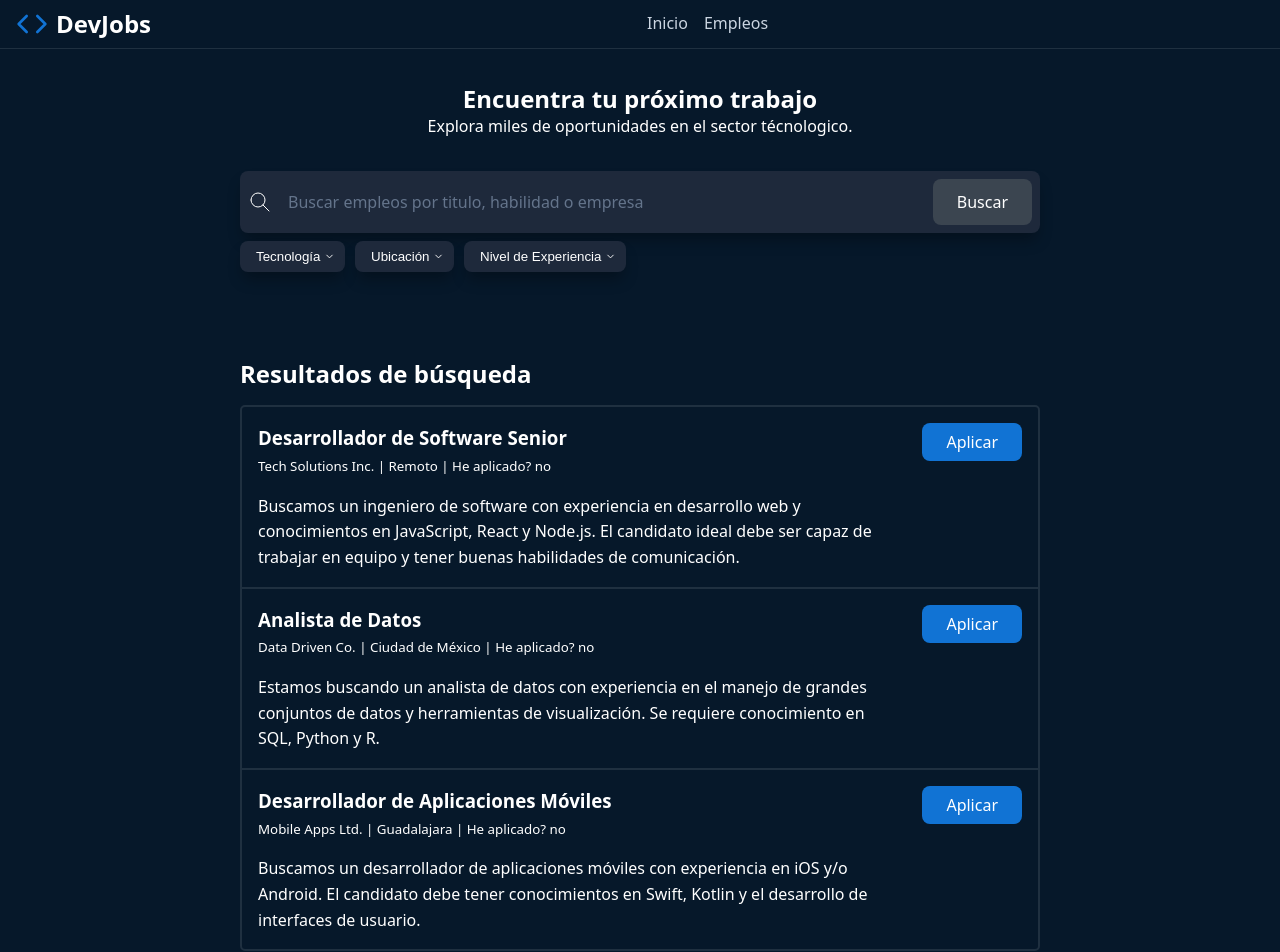
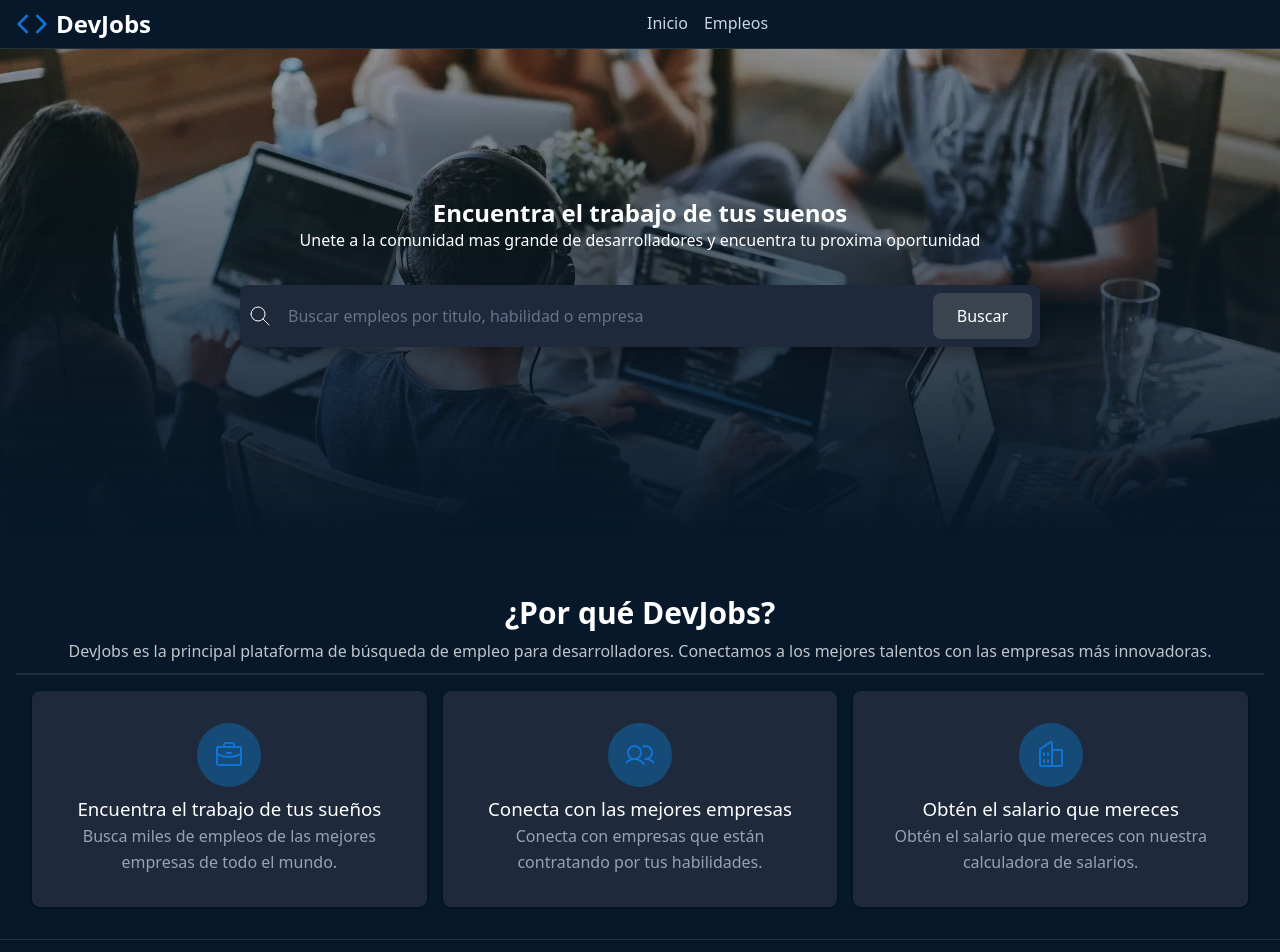
Before and after one commit to andresvaldezt/jscamp, a React (Vite) app in the folder react-vite-version/: page / in a window 1280 px wide. Shown: the top 952 px of the page. Built offline with nearby package versions, Linux system fonts and the light colour scheme.

Commit message:
Refactor App component to implement routing and add Home and Search pages

```diff
--- a/react-vite-version/src/App.jsx
+++ b/react-vite-version/src/App.jsx
@@ -1,69 +1,23 @@
-import { useState } from 'react'
 import { Header } from './components/Header.jsx'
-import { JobSearchForm } from './components/JobSearchForm.jsx'
-import { SearchResults } from './components/SearchResults.jsx'
-import { Pagination } from './components/Pagination.jsx'
 import { Footer } from './components/Footer.jsx'
+
+import { HomePage } from './pages/Home.jsx'
+import { SearchPage } from './pages/Search.jsx'
+import { NotFoundPage } from './pages/404.jsx'
+
 import jobsData from './data.json'
 
 const RESULTS_PER_PAGE = 3;
 
 function App() {
+  const currenPath = window.location.pathname;
 
-  const[
-    filters,
-    setFilters
-  ] = useState({
-        technology: '',
-        location: '',
-        experiencielevel: ''
-  })
+  let page = <NotFoundPage/>;
 
-  const[
-    textToFilter, //Texto actual a filtrar
-    setTextToFilter //cambia el texto cambian los resultados
-  ] = useState('')
-
-  const[
-    currentPage, //estado actual o en este caso pagina actual
-    setCurrentPage //cambiando de estado o en este caso cambiando de pagina
-  ] = useState(1)
-
-  const jobsFilteredByFilters = jobsData.filter(job =>{
-    return (
-      (filters.technology === '' || job.data.technology === filters.technology)
-    )
-  })
-
-  const jobsWithTextFilter = textToFilter === ''
-    ? jobsFilteredByFilters
-    : jobsFilteredByFilters.filter(job => {
-        return job.titulo.toLocaleLowerCase().includes(textToFilter.toLocaleLowerCase())
-    })
-
-  const totalPages = Math.ceil(jobsWithTextFilter.length / RESULTS_PER_PAGE);
-
-  //pasamos el filtro aqui, si no hay texto en el filtro renderiza todos
-  const pagedResults = jobsWithTextFilter.slice(
-    //donde comienza a cortar
-    (currentPage - 1) * RESULTS_PER_PAGE, //pagina 1 -> 0, 2 -> 4, 3 -> 8
-    //hasta donde va a cortar
-    currentPage * RESULTS_PER_PAGE        //pagina 1 -> 4, 2 -> 8, 3 -> 12
-  )
-
-  const handlePageChange = (page) => {
-    console.log('cambiando a la pagina:', page);
-    setCurrentPage(page);
-  }
-
-  const handleTextFilter = (newTextToFilter) =>{
-    setTextToFilter(newTextToFilter)
-    setCurrentPage(1)
-  }
-
-  const handleSearch = (filters) =>{
-    setFilters(filters)
-    setCurrentPage(1)
+  if(currenPath === '/'){
+    page = <HomePage/>
+  }else if (currenPath === '/search'){
+    page = <SearchPage/>;
   }
 
 
@@ -71,31 +25,7 @@ function App() {
     <>
     <Header/>
 
-    <main className="find-job">
-
-        <section className="jobs-header">
-
-            <h1>Encuentra tu próximo trabajo</h1>
-
-            <p>Explora miles de oportunidades en el sector técnologico.</p>
-
-            <JobSearchForm
-              onSearch={handleSearch}
-              onTextFilter={handleTextFilter}
-            />
-        </section>
-
-        <SearchResults
-          jobs={pagedResults}
-        />
-
-        <Pagination
-          currentPage={currentPage}
-          totalPages={totalPages}
-          onPageChange={handlePageChange}
-        />
-
-    </main>
+    {page}
 
     <Footer/>
 
--- a/react-vite-version/src/components/Header.jsx
+++ b/react-vite-version/src/components/Header.jsx
@@ -1,7 +1,8 @@
 export function Header(){
     return(
         <header>
-            <h1>
+            <a href="/" style={{textDecoration: 'none'}}>
+                <h1 style={{color: 'white'}}>
                     <svg
                     fill="none"
                     stroke="currentColor"
@@ -15,9 +16,10 @@ export function Header(){
                     </svg>
                     DevJobs
                 </h1>
+            </a>
             <nav>
-                <a href="https://www.instagram.com/antrick_/" target="_blank" rel="noopener noreferer">Inicio</a>
-                <a href="empleos.html" >Empleos</a>
+                <a href="/" rel="noopener noreferer">Inicio</a>
+                <a href="search" >Empleos</a>
             </nav>
             <div>
                 <devjobs-avatar
--- a/react-vite-version/src/components/JobSearchForm.jsx
+++ b/react-vite-version/src/components/JobSearchForm.jsx
@@ -13,7 +13,9 @@ export function JobSearchForm({onSearch, onTextFilter}){
       e.preventDefault()
       console.log('Submit del formulario de busqueda')
 
-      const formData = new FormData(e.target);
+      //Se cambio e.target por e.currentTarget
+      //asi recuperamos todo el formulario para filtrar
+      const formData = new FormData(e.currentTarget);
 
       const filters = {
         search: formData.get(idText),
@@ -32,7 +34,7 @@ export function JobSearchForm({onSearch, onTextFilter}){
     }
 
     return(
-        <form onSubmit={handleSubmit} className="jobs-search" role="search">
+        <form onChange={handleSubmit} className="jobs-search" role="search">
             <SearchBar
                 idText={idText}
                 onTextChange={handleTextChange}
--- a/react-vite-version/src/components/SearchBar.jsx
+++ b/react-vite-version/src/components/SearchBar.jsx
@@ -23,12 +23,12 @@ export function SearchBar({idText, onTextChange}){
                 placeholder="Buscar empleos por titulo, habilidad o empresa"
                 onChange={onTextChange}
             />
-            <button
+            {/*<button
                 className="search-button"
                 type="submit"
             >
                 Buscar
-            </button>
+            </button>*/}
         </div>
     )
 }
--- /dev/null
+++ b/react-vite-version/src/pages/404.jsx
@@ -0,0 +1,8 @@
+export function NotFoundPage(){
+    return(
+        <main>
+            <h1>404 - Pagina no encontrada</h1>
+            <p>Lo sentimos, la pagina uqe buscas no existe.</p>
+        </main>
+    )
+}
--- /dev/null
+++ b/react-vite-version/src/pages/Home.jsx
@@ -0,0 +1,65 @@
+export function HomePage (){
+    return(
+
+        <main className="index-main">
+            <section className="in-header">
+                <img src="/background.webp" width="200" alt=""/>
+
+                <h1>Encuentra el trabajo de tus suenos</h1>
+
+                <p>Unete a la comunidad mas grande de desarrolladores y encuentra tu proxima oportunidad</p>
+
+                <form className="jobs-search" action="search">
+                    <div className="search-bar">
+                        <svg xmlns="http://www.w3.org/2000/svg" width="24" height="24" viewBox="0 0 24 24" fill="none" stroke="currentColor" strokeWidth="1" strokeLinecap="round" strokeLinejoin="round" className="icon icon-tabler icons-tabler-outline icon-tabler-search"><path stroke="none" d="M0 0h24v24H0z" fill="none"/><path d="M3 10a7 7 0 1 0 14 0a7 7 0 1 0 -14 0" /><path d="M21 21l-6 -6" /></svg>
+                        <input type="text" placeholder="Buscar empleos por titulo, habilidad o empresa"/>
+                        <button className="search-button" type="submit">Buscar</button>
+                    </div>
+                </form>
+            </section>
+            <section>
+                <header>
+                    <h2>¿Por qué DevJobs?</h2>
+                    <p>
+                        DevJobs es la principal plataforma de
+                        búsqueda de empleo para desarrolladores.
+                        Conectamos a los mejores talentos con las
+                        empresas más innovadoras.
+                    </p>
+                </header>
+                <footer>
+                    <article className="in-articles">
+                        <svg fill="currentColor" height="32" viewBox="0 0 256 256" width="32" xmlns="http://www.w3.org/2000/svg"
+                            aria-hidden="true">
+                            <path
+                            d="M216,56H176V48a24,24,0,0,0-24-24H104A24,24,0,0,0,80,48v8H40A16,16,0,0,0,24,72V200a16,16,0,0,0,16,16H216a16,16,0,0,0,16-16V72A16,16,0,0,0,216,56ZM96,48a8,8,0,0,1,8-8h48a8,8,0,0,1,8,8v8H96ZM216,72v41.61A184,184,0,0,1,128,136a184.07,184.07,0,0,1-88-22.38V72Zm0,128H40V131.64A200.19,200.19,0,0,0,128,152a200.25,200.25,0,0,0,88-20.37V200ZM104,112a8,8,0,0,1,8-8h32a8,8,0,0,1,0,16H112A8,8,0,0,1,104,112Z">
+                            </path>
+                        </svg>
+                        <h3>Encuentra el trabajo de tus sueños</h3>
+                        <p>Busca miles de empleos de las mejores empresas de todo el mundo.</p>
+                    </article>
+                    <article className="in-articles">
+                        <svg fill="currentColor" height="32" viewBox="0 0 256 256" width="32" xmlns="http://www.w3.org/2000/svg"
+                            aria-hidden="true">
+                            <path
+                            d="M117.25,157.92a60,60,0,1,0-66.5,0A95.83,95.83,0,0,0,3.53,195.63a8,8,0,1,0,13.4,8.74,80,80,0,0,1,134.14,0,8,8,0,0,0,13.4-8.74A95.83,95.83,0,0,0,117.25,157.92ZM40,108a44,44,0,1,1,44,44A44.05,44.05,0,0,1,40,108Zm210.14,98.7a8,8,0,0,1-11.07-2.33A79.83,79.83,0,0,0,172,168a8,8,0,0,1,0-16,44,44,0,1,0-16.34-84.87,8,8,0,1,1-5.94-14.85,60,60,0,0,1,55.53,105.64,95.83,95.83,0,0,1,47.22,37.71A8,8,0,0,1,250.14,206.7Z">
+                            </path>
+                        </svg>
+                        <h3>Conecta con las mejores empresas</h3>
+                        <p>Conecta con empresas que están contratando por tus habilidades.</p>
+                    </article>
+                    <article className="in-articles">
+                        <svg fill="currentColor" height="32" viewBox="0 0 256 256" width="32" xmlns="http://www.w3.org/2000/svg"
+                            aria-hidden="true">
+                            <path
+                            d="M240,208H224V96a16,16,0,0,0-16-16H144V32a16,16,0,0,0-24.88-13.32L39.12,72A16,16,0,0,0,32,85.34V208H16a8,8,0,0,0,0,16H240a8,8,0,0,0,0-16ZM208,96V208H144V96ZM48,85.34,128,32V208H48ZM112,112v16a8,8,0,0,1-16,0V112a8,8,0,1,1,16,0Zm-32,0v16a8,8,0,0,1-16,0V112a8,8,0,1,1,16,0Zm0,56v16a8,8,0,0,1-16,0V168a8,8,0,0,1,16,0Zm32,0v16a8,8,0,0,1-16,0V168a8,8,0,0,1,16,0Z">
+                            </path>
+                        </svg>
+                        <h3>Obtén el salario que mereces</h3>
+                        <p>Obtén el salario que mereces con nuestra calculadora de salarios.</p>
+                    </article>
+                </footer>
+            </section>
+        </main>
+    )
+}
--- /dev/null
+++ b/react-vite-version/src/pages/Search.jsx
@@ -0,0 +1,94 @@
+import { useState } from 'react'
+import { JobSearchForm } from '../components/JobSearchForm.jsx'
+import { SearchResults } from '../components/SearchResults.jsx'
+import { Pagination } from '../components/Pagination.jsx'
+import jobsData from '../data.json'
+
+const RESULTS_PER_PAGE = 3;
+
+export function SearchPage() {
+
+  const[
+    filters,
+    setFilters
+  ] = useState({
+        technology: '',
+        location: '',
+        experiencielevel: ''
+  })
+
+  const[
+    textToFilter, //Texto actual a filtrar
+    setTextToFilter //cambia el texto cambian los resultados
+  ] = useState('')
+
+  const[
+    currentPage, //estado actual o en este caso pagina actual
+    setCurrentPage //cambiando de estado o en este caso cambiando de pagina
+  ] = useState(1)
+
+  const jobsFilteredByFilters = jobsData.filter(job =>{
+    return (
+      (filters.technology === '' || job.data.technology === filters.technology)
+    )
+  })
+
+  const jobsWithTextFilter = textToFilter === ''
+    ? jobsFilteredByFilters
+    : jobsFilteredByFilters.filter(job => {
+        return job.titulo.toLocaleLowerCase().includes(textToFilter.toLocaleLowerCase())
+    })
+
+  const totalPages = Math.ceil(jobsWithTextFilter.length / RESULTS_PER_PAGE);
+
+  //pasamos el filtro aqui, si no hay texto en el filtro renderiza todos
+  const pagedResults = jobsWithTextFilter.slice(
+    //donde comienza a cortar
+    (currentPage - 1) * RESULTS_PER_PAGE, //pagina 1 -> 0, 2 -> 4, 3 -> 8
+    //hasta donde va a cortar
+    currentPage * RESULTS_PER_PAGE        //pagina 1 -> 4, 2 -> 8, 3 -> 12
+  )
+
+  const handlePageChange = (page) => {
+    console.log('cambiando a la pagina:', page);
+    setCurrentPage(page);
+  }
+
+  const handleTextFilter = (newTextToFilter) =>{
+    setTextToFilter(newTextToFilter)
+    setCurrentPage(1)
+  }
+
+  const handleSearch = (filters) =>{
+    setFilters(filters)
+    setCurrentPage(1)
+  }
+
+
+  return (
+    <main className="find-job">
+
+        <section className="jobs-header">
+
+            <h1>Encuentra tu próximo trabajo</h1>
+
+            <p>Explora miles de oportunidades en el sector técnologico.</p>
+
+            <JobSearchForm
+              onSearch={handleSearch}
+              onTextFilter={handleTextFilter}
+            />
+        </section>
+
+        <SearchResults
+          jobs={pagedResults}
+        />
+
+        <Pagination
+          currentPage={currentPage}
+          totalPages={totalPages}
+          onPageChange={handlePageChange}
+        />
+    </main>
+  )
+}
```
Lines whose indentation alone changed are shown as unchanged.
